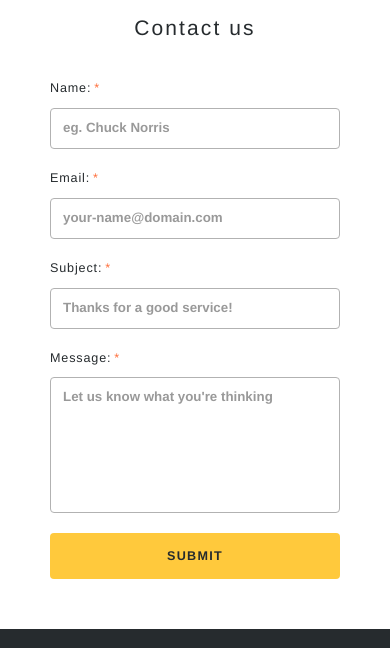
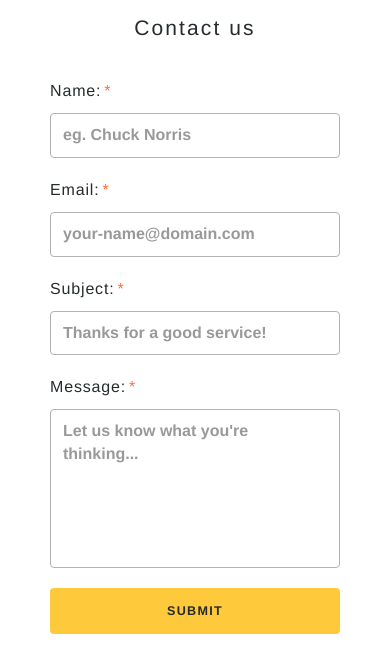
Before and after one commit to paultsimura/yollk, a plain HTML site: page index.html in a window 390 px wide. Shown: the part 1528-2176 px from the top of the page. Drawn offline with nearby package versions, Linux system fonts and the light colour scheme.

Commit message:
Prevent form from zooming on mobile

```diff
--- a/dev/scss/component/_component.scss
+++ b/dev/scss/component/_component.scss
@@ -238,6 +238,7 @@
     color: rgb(119, 119, 119);
     border: 1px solid rgb(178, 178, 178);
     border-radius: 4px;
+    box-shadow: none;
 
     &:focus {
       outline: none;
@@ -255,4 +256,12 @@
       display: block;
     }
   }
+
+  @include respond-to('sm') {
+    &__input,
+    &__textarea,
+    &__label {
+      font-size: 16px;
+    }
+  }
 }
--- a/index.html
+++ b/index.html
@@ -116,7 +116,7 @@
                                     </label>
                                     <label for="contact-textarea" class="form__label">
                                         <span class="form__label-text">Message:<span class="form__label-asterisk">*</span></span>
-                                        <textarea class="form__textarea" rows="6" id="contact-textarea" name="message" placeholder="Let us know what you're thinking" data-error="false" required></textarea>
+                                        <textarea class="form__textarea" rows="6" id="contact-textarea" name="message" placeholder="Let us know what you're thinking..." data-error="false" required></textarea>
                                     </label>
                                 </div>
                                 <div class="form__action">
```
Also changed, not shown: css/style.css, 1 other file.
